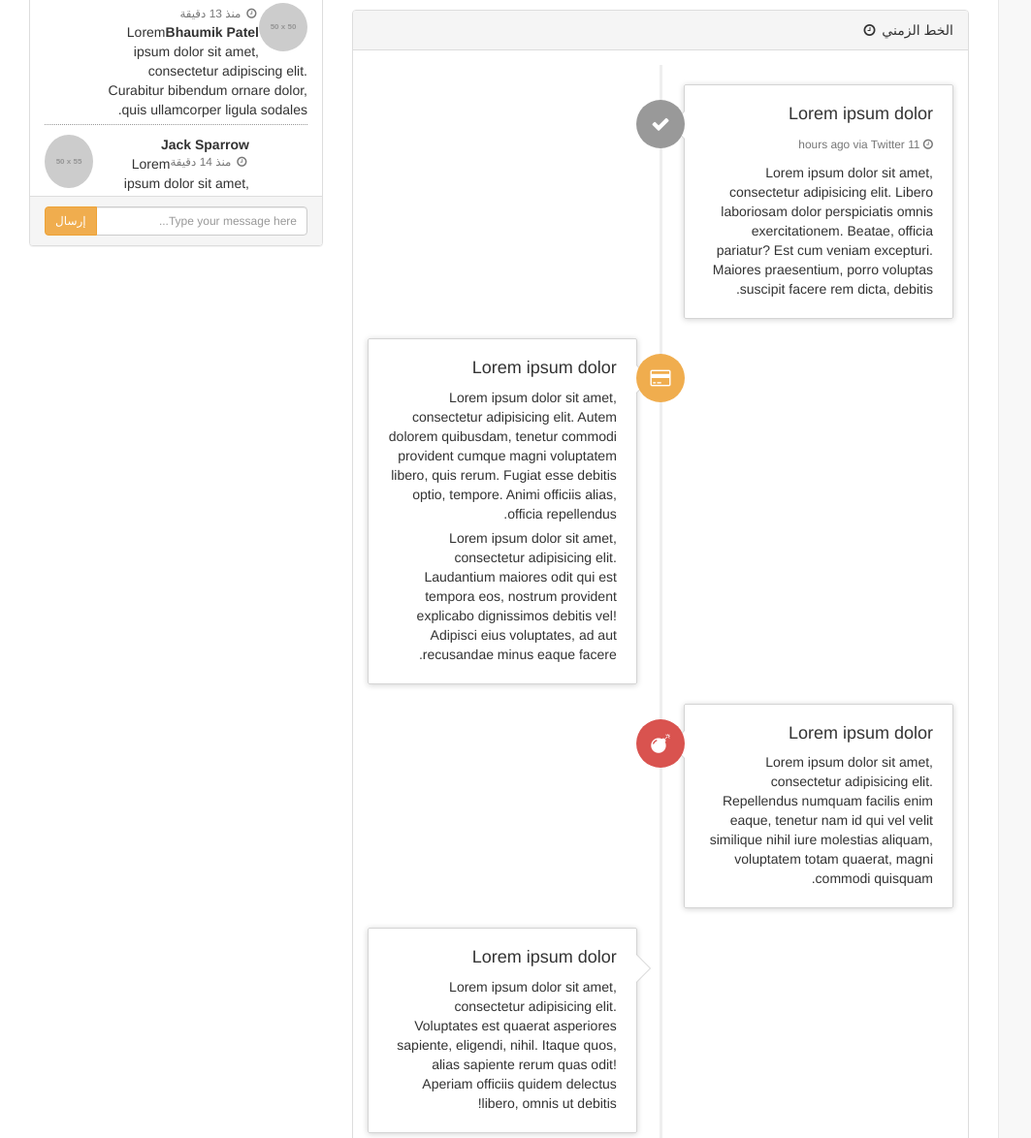
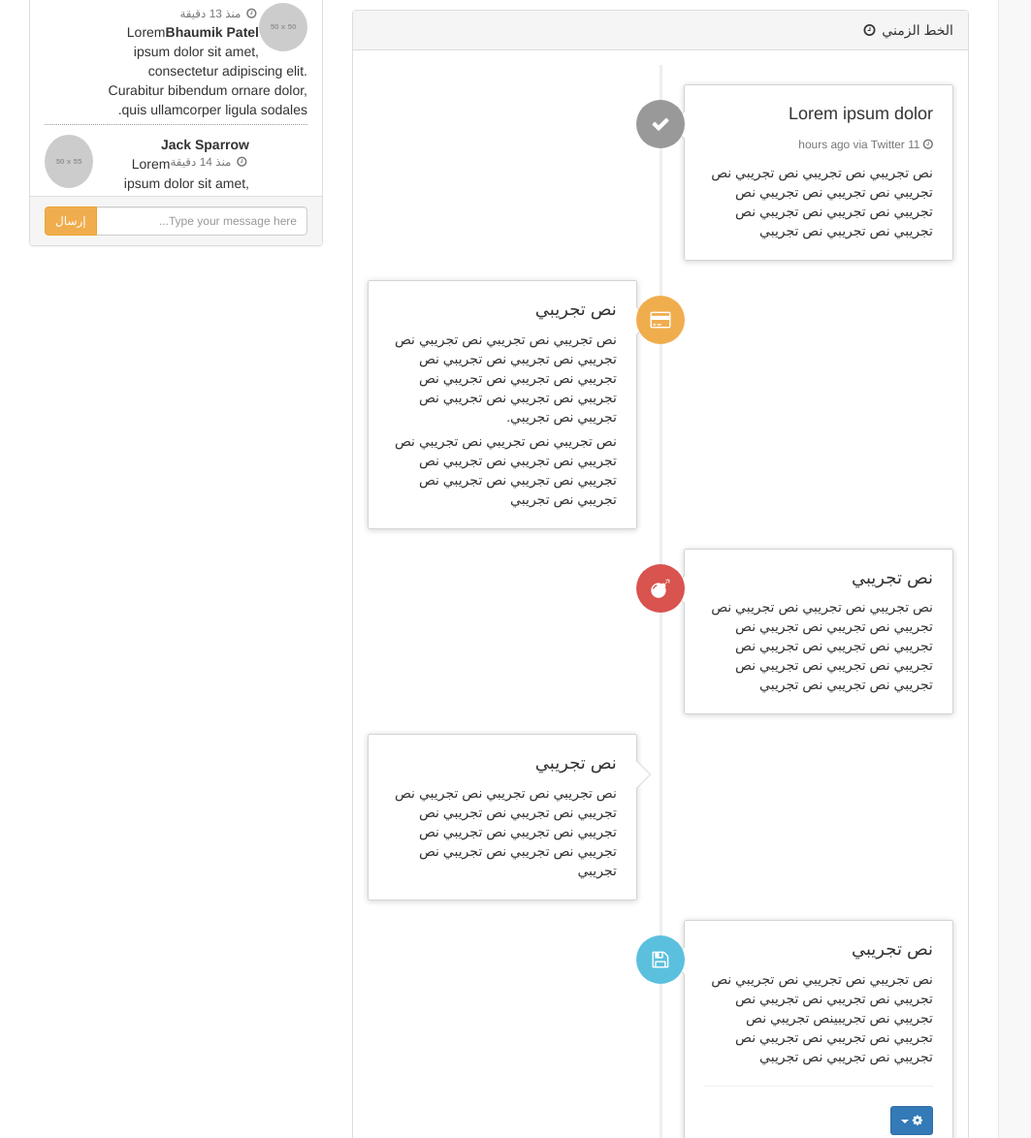
Before and after one commit to shadialahmd/RTL-Dashboard, a plain HTML site: page index.html in a window 1280 px wide. Shown: the part 1250-2424 px from the top of the page at 97% size, without its empty margins (0-1063 px from the left). Drawn offline with nearby package versions, Linux system fonts and the light colour scheme; placeholder pictures from the web are drawn by us.

Commit message:
Update index.html

```diff
--- a/index.html
+++ b/index.html
@@ -634,8 +634,7 @@ src="https://cdnjs.cloudflare.com/ajax/libs/Chart.js/2.9.4/Chart.js">
                                             </p>
                                         </div>
                                         <div class="timeline-body">
-                                            <p>Lorem ipsum dolor sit amet, consectetur adipisicing elit. Libero laboriosam dolor perspiciatis omnis exercitationem. Beatae, officia pariatur? Est cum veniam excepturi. Maiores praesentium, porro voluptas suscipit
-                                                facere rem dicta, debitis.</p>
+                                            <p>نص تجريبي نص تجريبي نص تجريبي نص تجريبي نص تجريبي  نص تجريبي نص تجريبي نص تجريبي نص تجريبي نص تجريبي نص تجريبي نص تجريبي</p>
                                         </div>
                                     </div>
                                 </li>
@@ -644,13 +643,11 @@ src="https://cdnjs.cloudflare.com/ajax/libs/Chart.js/2.9.4/Chart.js">
                                     </div>
                                     <div class="timeline-panel">
                                         <div class="timeline-heading">
-                                            <h4 class="timeline-title">Lorem ipsum dolor</h4>
+                                            <h4 class="timeline-title">نص تجريبي </h4>
                                         </div>
                                         <div class="timeline-body">
-                                            <p>Lorem ipsum dolor sit amet, consectetur adipisicing elit. Autem dolorem quibusdam, tenetur commodi provident cumque magni voluptatem libero, quis rerum. Fugiat esse debitis optio, tempore. Animi officiis alias,
-                                                officia repellendus.</p>
-                                            <p>Lorem ipsum dolor sit amet, consectetur adipisicing elit. Laudantium maiores odit qui est tempora eos, nostrum provident explicabo dignissimos debitis vel! Adipisci eius voluptates, ad aut recusandae minus eaque
-                                                facere.</p>
+                                            <p>نص تجريبي نص تجريبي نص تجريبي نص تجريبي نص تجريبي نص تجريبي نص تجريبي نص تجريبي نص تجريبي نص تجريبي نص تجريبي نص تجريبي نص تجريبي نص تجريبي.</p>
+                                            <p>نص تجريبي نص تجريبي نص تجريبي نص تجريبي نص تجريبي نص تجريبي نص تجريبي نص تجريبي نص تجريبي نص تجريبي نص تجريبي </p>
                                         </div>
                                     </div>
                                 </li>
@@ -659,22 +656,20 @@ src="https://cdnjs.cloudflare.com/ajax/libs/Chart.js/2.9.4/Chart.js">
                                     </div>
                                     <div class="timeline-panel">
                                         <div class="timeline-heading">
-                                            <h4 class="timeline-title">Lorem ipsum dolor</h4>
+                                            <h4 class="timeline-title">نص تجريبي </h4>
                                         </div>
                                         <div class="timeline-body">
-                                            <p>Lorem ipsum dolor sit amet, consectetur adipisicing elit. Repellendus numquam facilis enim eaque, tenetur nam id qui vel velit similique nihil iure molestias aliquam, voluptatem totam quaerat, magni commodi
-                                                quisquam.</p>
+                                            <p>نص تجريبي نص تجريبي نص تجريبي نص تجريبي نص تجريبي نص تجريبي نص تجريبي نص تجريبي نص تجريبي نص تجريبي نص تجريبي نص تجريبي نص تجريبي نص تجريبي نص تجريبي</p>
                                         </div>
                                     </div>
                                 </li>
                                 <li class="timeline-inverted">
                                     <div class="timeline-panel">
                                         <div class="timeline-heading">
-                                            <h4 class="timeline-title">Lorem ipsum dolor</h4>
+                                            <h4 class="timeline-title">نص تجريبي</h4>
                                         </div>
                                         <div class="timeline-body">
-                                            <p>Lorem ipsum dolor sit amet, consectetur adipisicing elit. Voluptates est quaerat asperiores sapiente, eligendi, nihil. Itaque quos, alias sapiente rerum quas odit! Aperiam officiis quidem delectus libero, omnis
-                                                ut debitis!</p>
+                                            <p>نص تجريبي نص تجريبي نص تجريبي نص تجريبي نص تجريبي نص تجريبي نص تجريبي نص تجريبي نص تجريبي نص تجريبي نص تجريبي نص تجريبي نص تجريبي</p>
                                         </div>
                                     </div>
                                 </li>
@@ -722,11 +717,10 @@ src="https://cdnjs.cloudflare.com/ajax/libs/Chart.js/2.9.4/Chart.js">
                                     </div>
                                     <div class="timeline-panel">
                                         <div class="timeline-heading">
-                                            <h4 class="timeline-title">Lorem ipsum dolor</h4>
+                                            <h4 class="timeline-title">نص تجريبي</h4>
                                         </div>
                                         <div class="timeline-body">
-                                            <p>Lorem ipsum dolor sit amet, consectetur adipisicing elit. Deserunt obcaecati, quaerat tempore officia voluptas debitis consectetur culpa amet, accusamus dolorum fugiat, animi dicta aperiam, enim incidunt quisquam
-                                                maxime neque eaque.</p>
+                                            <p>نص تجريبي نص تجريبي نص تجريبي نص تجريبي نص تجريبي نص تجريبي نص تجريبي نص تجريبي نص تجريبي نص تجريبي نص تجريبي نص تجريبي نص تجريبي نص تجريبي نص تجريبي</p>
                                         </div>
                                     </div>
                                 </li>
```
